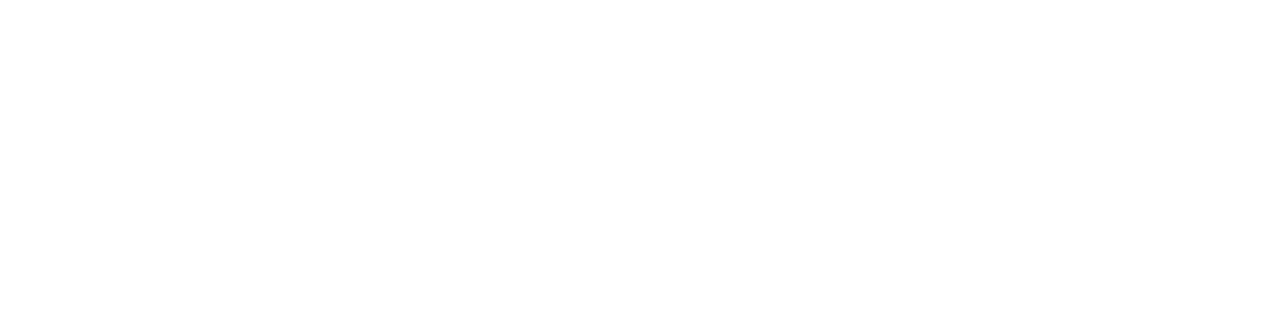
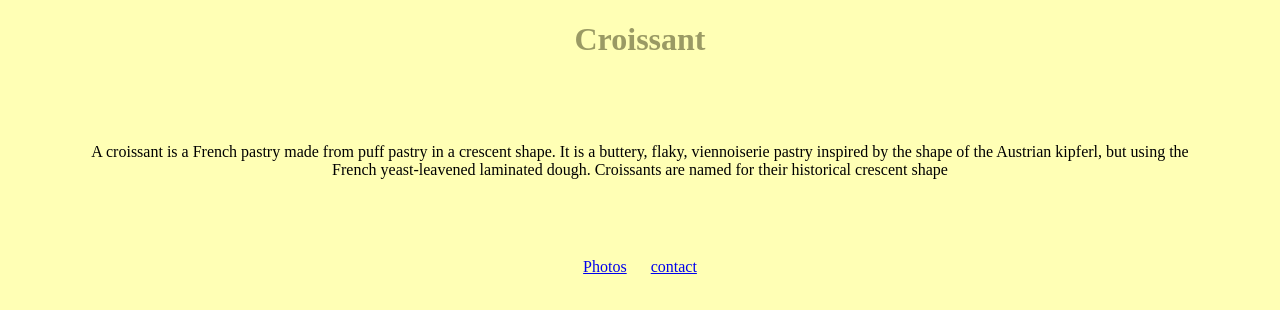
Before and after one commit to Mahomed478/croisant, a plain HTML site: page index.html in a window 1280 px wide. Drawn offline with Linux system fonts and the light colour scheme.

Commit message:
added basic html and css

```diff
--- a/index.html
+++ b/index.html
@@ -4,7 +4,20 @@
     <meta charset="UTF-8" />
     <meta http-equiv="X-UA-Compatible" content="IE=edge" />
     <meta name="viewport" content="width=device-width, initial-scale=1.0" />
-    <title>Document</title>
+    <link rel="stylesheet" href="style.css" />
+    <title>croissant</title>
   </head>
-  <body></body>
+  <body>
+    <h1>Croissant</h1>
+    <p>
+      A croissant is a French pastry made from puff pastry in a crescent shape.
+      It is a buttery, flaky, viennoiserie pastry inspired by the shape of the
+      Austrian kipferl, but using the French yeast-leavened laminated dough.
+      Croissants are named for their historical crescent shape
+    </p>
+    <footer>
+      <a href="photo.html">Photos</a>
+      <a href="contact.html">contact</a>
+    </footer>
+  </body>
 </html>
--- /dev/null
+++ b/style.css
@@ -0,0 +1,26 @@
+body {
+  background-color: rgb(255, 255, 181);
+}
+h1 {
+  text-align: center;
+  color: rgba(117, 117, 71, 0.733);
+}
+p {
+  text-align: center;
+  padding: 5%;
+  font-size: medium;
+}
+footer {
+  text-align: center;
+}
+footer a {
+  margin: 10px;
+  font-size: medium;
+}
+
+img {
+  display: block;
+  margin: auto;
+  max-width: 600px;
+  max-height: 600px;
+}
```
Also changed, not shown: contact.html (+21 -0 lines), photo.html (+25 -0 lines).
